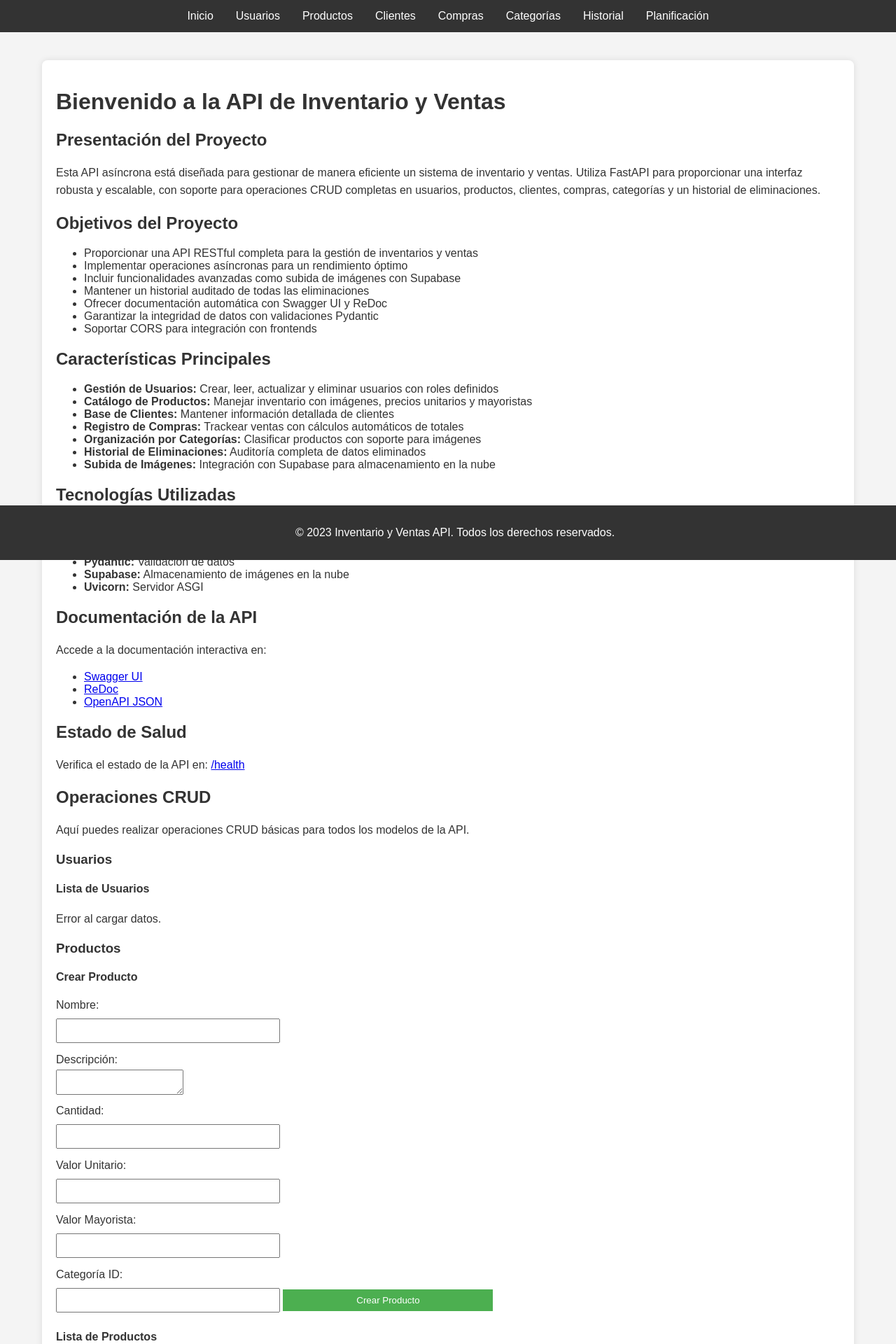
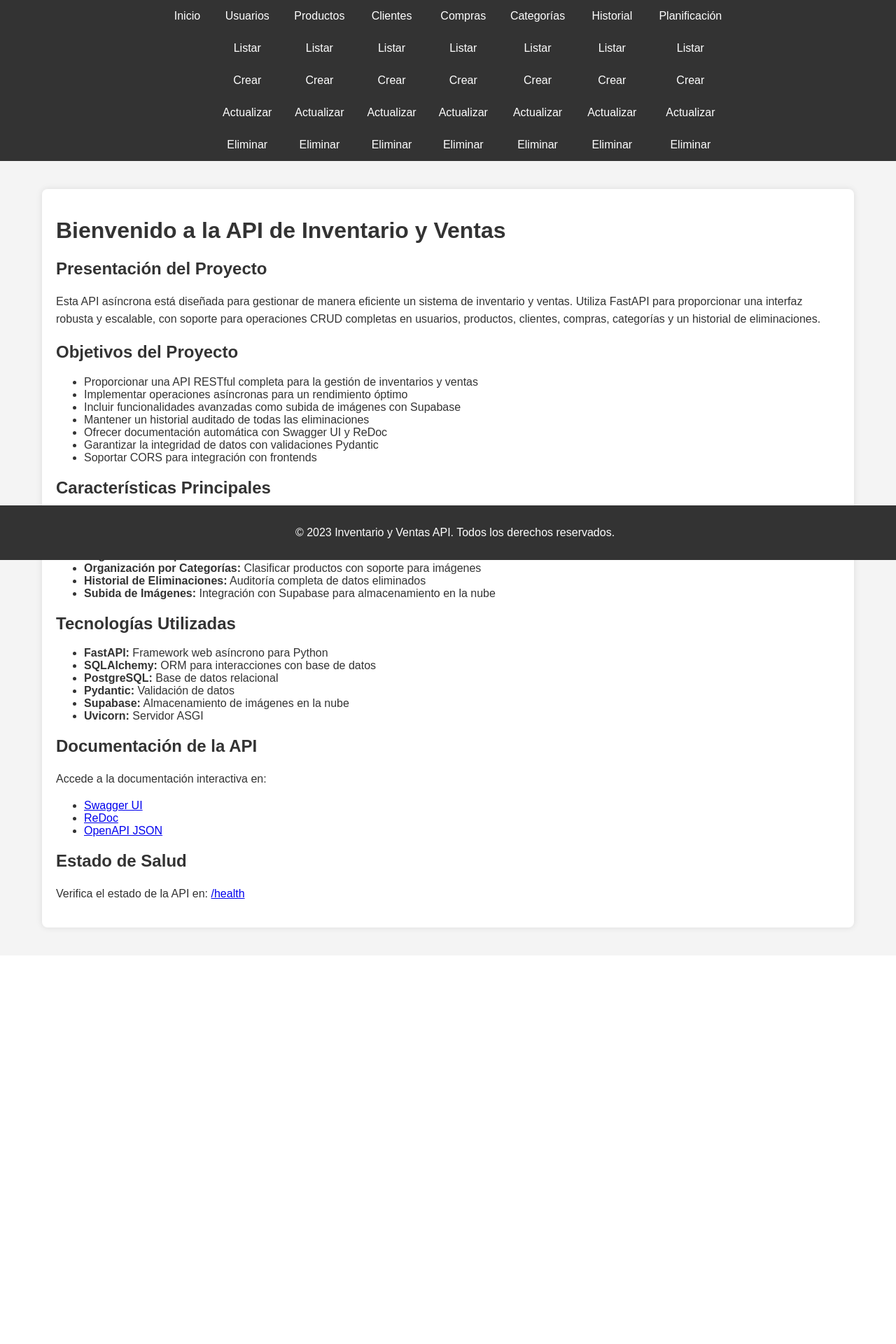
Before and after one commit to Liomana49/Proyecto-papeleria-Mundiclass, a Python web app: template templates/index.html in a window 1280 px wide. Shown: the top 1920 px of the page at 70% size. After the commit the page ends 1332 px from the top, so only its background shows below. Run offline with Jinja, Linux system fonts and the light colour scheme; the template is opened without the code that fills it, so the values that code supplies are empty.

Commit message:
arreglando html1

```diff
--- a/templates/index.html
+++ b/templates/index.html
@@ -10,13 +10,69 @@
     <nav class="navbar">
         <ul>
             <li><a href="/">Inicio</a></li>
-            <li><a href="/usuarios.html">Usuarios</a></li>
-            <li><a href="/productos.html">Productos</a></li>
-            <li><a href="/clientes.html">Clientes</a></li>
-            <li><a href="/compras.html">Compras</a></li>
-            <li><a href="/categorias.html">Categorías</a></li>
-            <li><a href="/historial.html">Historial</a></li>
-            <li><a href="/planning.html">Planificación</a></li>
+            <li class="dropdown">
+                <a href="#" class="dropbtn">Usuarios</a>
+                <div class="dropdown-content">
+                    <a href="/usuarios_list.html">Listar</a>
+                    <a href="/usuarios_create.html">Crear</a>
+                    <a href="/usuarios_update.html">Actualizar</a>
+                    <a href="/usuarios_delete.html">Eliminar</a>
+                </div>
+            </li>
+            <li class="dropdown">
+                <a href="#" class="dropbtn">Productos</a>
+                <div class="dropdown-content">
+                    <a href="/productos_list.html">Listar</a>
+                    <a href="/productos_create.html">Crear</a>
+                    <a href="/productos_update.html">Actualizar</a>
+                    <a href="/productos_delete.html">Eliminar</a>
+                </div>
+            </li>
+            <li class="dropdown">
+                <a href="#" class="dropbtn">Clientes</a>
+                <div class="dropdown-content">
+                    <a href="/clientes_list.html">Listar</a>
+                    <a href="/clientes_create.html">Crear</a>
+                    <a href="/clientes_update.html">Actualizar</a>
+                    <a href="/clientes_delete.html">Eliminar</a>
+                </div>
+            </li>
+            <li class="dropdown">
+                <a href="#" class="dropbtn">Compras</a>
+                <div class="dropdown-content">
+                    <a href="/compras_list.html">Listar</a>
+                    <a href="/compras_create.html">Crear</a>
+                    <a href="/compras_update.html">Actualizar</a>
+                    <a href="/compras_delete.html">Eliminar</a>
+                </div>
+            </li>
+            <li class="dropdown">
+                <a href="#" class="dropbtn">Categorías</a>
+                <div class="dropdown-content">
+                    <a href="/categorias_list.html">Listar</a>
+                    <a href="/categorias_create.html">Crear</a>
+                    <a href="/categorias_update.html">Actualizar</a>
+                    <a href="/categorias_delete.html">Eliminar</a>
+                </div>
+            </li>
+            <li class="dropdown">
+                <a href="#" class="dropbtn">Historial</a>
+                <div class="dropdown-content">
+                    <a href="/historial_list.html">Listar</a>
+                    <a href="/historial_create.html">Crear</a>
+                    <a href="/historial_update.html">Actualizar</a>
+                    <a href="/historial_delete.html">Eliminar</a>
+                </div>
+            </li>
+            <li class="dropdown">
+                <a href="#" class="dropbtn">Planificación</a>
+                <div class="dropdown-content">
+                    <a href="/planning_list.html">Listar</a>
+                    <a href="/planning_create.html">Crear</a>
+                    <a href="/planning_update.html">Actualizar</a>
+                    <a href="/planning_delete.html">Eliminar</a>
+                </div>
+            </li>
         </ul>
     </nav>
 
@@ -69,95 +125,6 @@
 
             <h2>Estado de Salud</h2>
             <p>Verifica el estado de la API en: <a href="/health">/health</a></p>
-
-            <h2>Operaciones CRUD</h2>
-            <p>Aquí puedes realizar operaciones CRUD básicas para todos los modelos de la API.</p>
-
-            <h3>Usuarios</h3>
-            <div id="usuarios-section">
-                <h4>Lista de Usuarios</h4>
-                <div id="usuarios-list"><p>Cargando...</p></div>
-            </div>
-
-            <h3>Productos</h3>
-            <div id="productos-section">
-                <h4>Crear Producto</h4>
-                <form id="create-product-form">
-                    <label for="prod-nombre">Nombre:</label>
-                    <input type="text" id="prod-nombre" name="nombre" required>
-                    <label for="prod-descripcion">Descripción:</label>
-                    <textarea id="prod-descripcion" name="descripcion"></textarea>
-                    <label for="prod-cantidad">Cantidad:</label>
-                    <input type="number" id="prod-cantidad" name="cantidad" required>
-                    <label for="prod-valor_unitario">Valor Unitario:</label>
-                    <input type="number" step="0.01" id="prod-valor_unitario" name="valor_unitario" required>
-                    <label for="prod-valor_mayorista">Valor Mayorista:</label>
-                    <input type="number" step="0.01" id="prod-valor_mayorista" name="valor_mayorista">
-                    <label for="prod-categoria_id">Categoría ID:</label>
-                    <input type="number" id="prod-categoria_id" name="categoria_id">
-                    <button type="submit">Crear Producto</button>
-                </form>
-                <h4>Lista de Productos</h4>
-                <div id="productos-list"><p>Cargando...</p></div>
-            </div>
-
-            <h3>Clientes</h3>
-            <div id="clientes-section">
-                <h4>Crear Cliente</h4>
-                <form id="create-client-form">
-                    <label for="cli-nombre">Nombre:</label>
-                    <input type="text" id="cli-nombre" name="nombre" required>
-                    <label for="cli-cedula">Cédula:</label>
-                    <input type="text" id="cli-cedula" name="cedula" required>
-                    <label for="cli-correo">Correo:</label>
-                    <input type="email" id="cli-correo" name="correo" required>
-                    <label for="cli-telefono">Teléfono:</label>
-                    <input type="tel" id="cli-telefono" name="telefono">
-                    <label for="cli-direccion">Dirección:</label>
-                    <textarea id="cli-direccion" name="direccion"></textarea>
-                    <button type="submit">Crear Cliente</button>
-                </form>
-                <h4>Lista de Clientes</h4>
-                <div id="clientes-list"><p>Cargando...</p></div>
-            </div>
-
-            <h3>Compras</h3>
-            <div id="compras-section">
-                <h4>Crear Compra</h4>
-                <form id="create-compra-form">
-                    <label for="comp-cliente_id">Cliente ID:</label>
-                    <input type="number" id="comp-cliente_id" name="cliente_id" required>
-                    <label for="comp-producto_id">Producto ID:</label>
-                    <input type="number" id="comp-producto_id" name="producto_id" required>
-                    <label for="comp-cantidad">Cantidad:</label>
-                    <input type="number" id="comp-cantidad" name="cantidad" required>
-                    <label for="comp-precio_unitario_aplicado">Precio Unitario Aplicado:</label>
-                    <input type="number" step="0.01" id="comp-precio_unitario_aplicado" name="precio_unitario_aplicado" required>
-                    <button type="submit">Crear Compra</button>
-                </form>
-                <h4>Lista de Compras</h4>
-                <div id="compras-list"><p>Cargando...</p></div>
-            </div>
-
-            <h3>Categorías</h3>
-            <div id="categorias-section">
-                <h4>Crear Categoría</h4>
-                <form id="create-categoria-form">
-                    <label for="cat-nombre">Nombre:</label>
-                    <input type="text" id="cat-nombre" name="nombre" required>
-                    <label for="cat-descripcion">Descripción:</label>
-                    <textarea id="cat-descripcion" name="descripcion"></textarea>
-                    <button type="submit">Crear Categoría</button>
-                </form>
-                <h4>Lista de Categorías</h4>
-                <div id="categorias-list"><p>Cargando...</p></div>
-            </div>
-
-            <h3>Historial</h3>
-            <div id="historial-section">
-                <h4>Lista de Historial de Eliminaciones</h4>
-                <div id="historial-list"><p>Cargando...</p></div>
-            </div>
         </div>
     </div>
 
```
